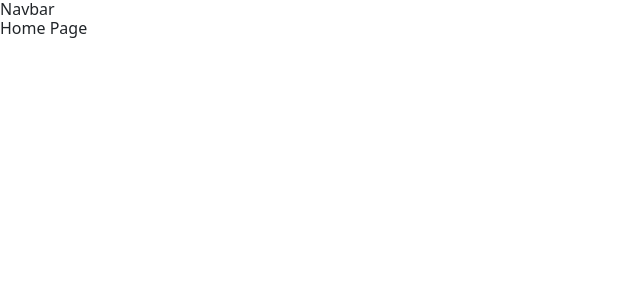
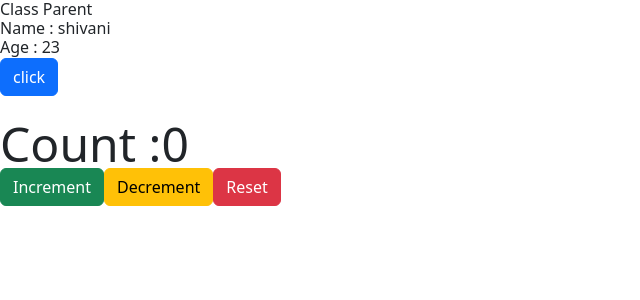
Before and after one commit to shivani3200/jsp_react, a React (Create React App) app in the folder reactjs/: page / in a window 1280 px wide. Shown: the top 300 px of the page, without its empty margins (0-640 px from the left). Built offline with nearby package versions, Linux system fonts and the light colour scheme.

Commit message:
routing, class based component

```diff
--- a/reactjs/src/App.js
+++ b/reactjs/src/App.js
@@ -52,6 +52,8 @@ import Products from "./useState/Products";
 import PropsDrillingParent from "./propsDrilling/PropsDrillingParent";
 import TodoAppParent from "./todoApp/TodoAppParent";
 import RoutingParent from "./Routing/RoutingParent";
+import Syntax from "./classBasedComponents/Syntax";
+import ClassParent from "./classBasedComponents/ClassParent";
 
 function App() {
   let s1 = { name: "Alex", age: 23, hobby: "music" };
@@ -107,7 +109,6 @@ function App() {
       {/* <Modal><Error1/></Modal> */}
       {/* <ChildrenPropsParent/> */}
       {/* <TaskParentChildrenProps/> */}
-
 
       {/*------------------ using map on props -------------------*/}
       {/* <Profile/> */}
@@ -166,8 +167,7 @@ function App() {
         </Routes>
       </BrowserRouter> */}
 
-      <RoutingParent/>
-
+      {/* <RoutingParent/> */}
 
       {/* -----------------use effect ----------------- */}
 
@@ -187,7 +187,6 @@ function App() {
       {/* <UseRef/> */}
       {/* <VideoReference/> */}
 
-
       {/* --------------lifecycle------ */}
       {/* <LifecycleParent/> */}
 
@@ -201,7 +200,9 @@ function App() {
       {/* <Message/> */}
       {/* <EventHandlingCounter/> */}
 
-
+      {/* ------------------class based component------------------- */}
+      {/* <Syntax /> */}
+      <ClassParent/>
     </div>
   );
 }
--- /dev/null
+++ b/reactjs/src/classBasedComponents/ClassChild.jsx
@@ -0,0 +1,53 @@
+import React from 'react';
+import { Component } from 'react';
+
+class ClassChild extends React.Component {
+    constructor(props) {
+        super(props);
+        this.state={
+            name : props.name,
+            age : props.age,
+            count:0,
+        }
+    }
+
+    handleClick = () => {
+        this.setState({
+            name : "shivani singh",
+            age : 29
+        })
+    }
+    handleIncrement = () => {
+        this.setState({
+            count:this.state.count +1
+        })
+    }
+    handleDecrement = () => {
+        this.setState({
+            count:this.state.count -1
+        })
+    }
+    handleReset =()=>{
+        this.setState({
+            count:0
+        })
+    }
+    render(){
+        return(
+            <div>
+                <h2>Name : {this.state.name}</h2>
+                <h2>Age : {this.state.age}</h2>
+                <button onClick={this.handleClick} className='btn btn-primary'>click</button>
+
+
+                <br/>
+                <br/>
+                <h1 className='text-5xl'>Count :{this.state.count}</h1>
+                <button onClick={this.handleIncrement} className='btn btn-success'>Increment</button>
+                <button onClick={this.handleDecrement} className='btn btn-warning'>Decrement</button>
+                <button onClick={this.handleReset} className='btn btn-danger'>Reset</button>
+            </div>
+        )
+    }
+}
+export default ClassChild;
--- /dev/null
+++ b/reactjs/src/classBasedComponents/ClassParent.jsx
@@ -0,0 +1,15 @@
+import React from 'react';
+import { Component } from 'react';
+import ClassChild from './ClassChild';
+
+class ClassParent extends React.Component {
+    render(){
+        return(
+            <div>
+                <h1>Class Parent   </h1>
+                <ClassChild name = "shivani" age = {23}/>
+            </div>
+        )
+    }
+}
+export default ClassParent;
--- /dev/null
+++ b/reactjs/src/classBasedComponents/Syntax.jsx
@@ -0,0 +1,12 @@
+import React from 'react';
+import { Component } from 'react';
+class Syntax extends React.Component {
+    render(){
+        return(
+            <div>
+                <h1>Syntax</h1>
+            </div>
+        )
+    }
+}
+export default Syntax;
```
